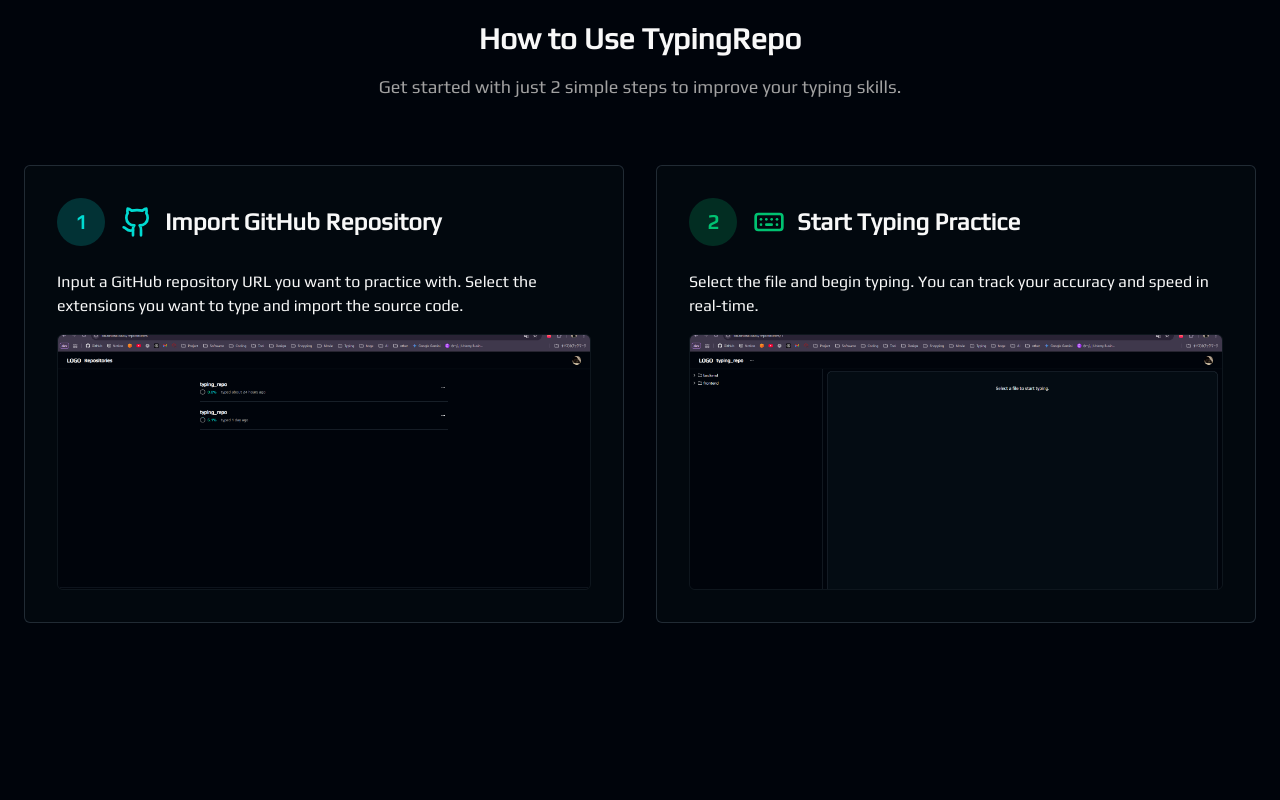
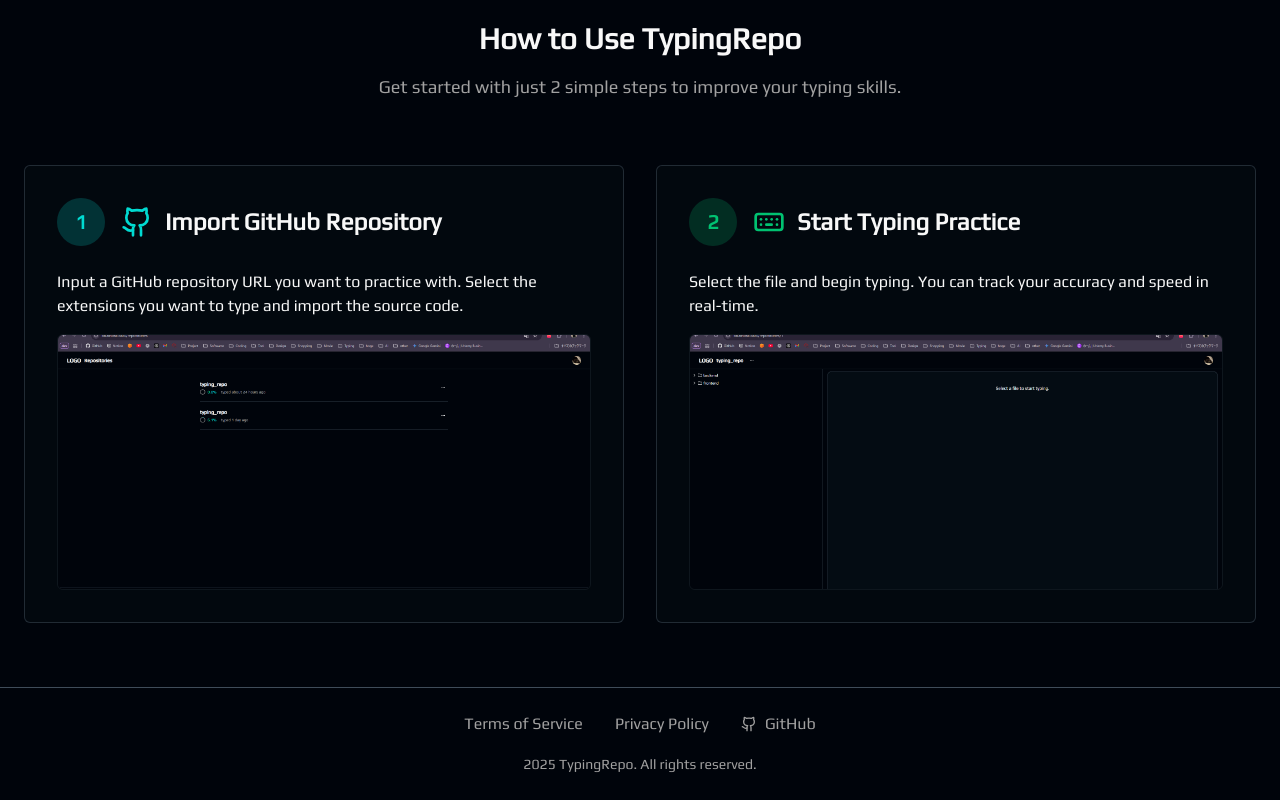
Before and after one commit to Shrimprin/typing_repo, a Next.js app in the folder frontend/: page / in a window 1280 px wide. Shown: the part 507-1307 px from the top of the page. Before the commit the page ends 1194 px from the top, so only its background shows below. Built offline with nearby package versions, Linux system fonts and the light colour scheme; no server answers.

Commit message:
フッターを作成

```diff
--- a/frontend/src/app/layout.tsx
+++ b/frontend/src/app/layout.tsx
@@ -1,6 +1,7 @@
 import type { Metadata } from 'next';
 import { Play } from 'next/font/google';
 
+import Footer from '@/components/common/Footer';
 import AuthProvider from '@/providers/Auth';
 
 import './globals.css';
@@ -28,11 +29,12 @@ export default function RootLayout({
         className={`
           antialiased
           ${play.variable}
-          font-sans
+          flex min-h-screen flex-col font-sans
         `}
       >
         <AuthProvider>
-          <main>{children}</main>
+          <main className="flex-1">{children}</main>
+          <Footer />
         </AuthProvider>
       </body>
     </html>
--- /dev/null
+++ b/frontend/src/components/common/Footer.tsx
@@ -0,0 +1,48 @@
+import { Github } from 'lucide-react';
+import Link from 'next/link';
+
+export default function Footer() {
+  return (
+    <footer className="bg-background border-border mt-auto border-t">
+      <div className="container mx-auto px-8 py-6">
+        <div className="text-md mb-4 flex items-center justify-center gap-8">
+          <Link
+            href="/terms"
+            className={`
+              text-muted-foreground decoration-primary/50 underline-offset-4 transition-colors duration-200
+              hover:text-foreground hover:underline
+            `}
+          >
+            Terms of Service
+          </Link>
+          <Link
+            href="/privacy"
+            className={`
+              text-muted-foreground decoration-primary/50 underline-offset-4 transition-colors duration-200
+              hover:text-foreground hover:underline
+            `}
+          >
+            Privacy Policy
+          </Link>
+          <Link
+            href="https://github.com/Shrimprin/typing_repo"
+            target="_blank"
+            rel="noopener noreferrer"
+            className={`
+              text-muted-foreground decoration-primary/50 flex items-center gap-2 underline-offset-4 transition-colors
+              duration-200
+              hover:text-foreground hover:underline
+            `}
+          >
+            <Github className="h-4 w-4" />
+            GitHub
+          </Link>
+        </div>
+
+        <div className="text-center">
+          <span className="text-muted-foreground text-sm">2025 TypingRepo. All rights reserved.</span>
+        </div>
+      </div>
+    </footer>
+  );
+}
```
